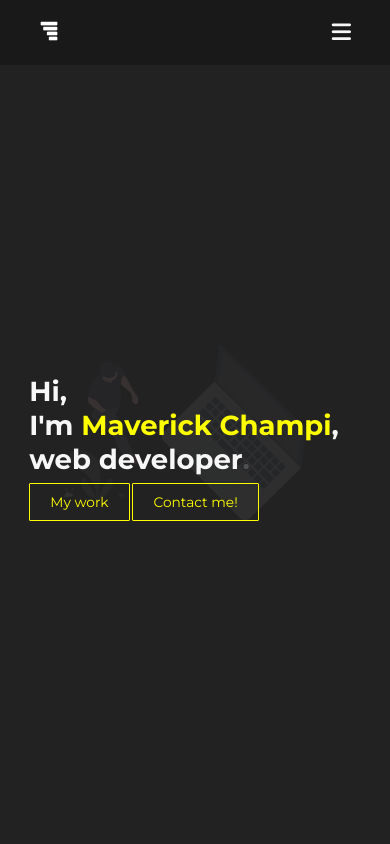
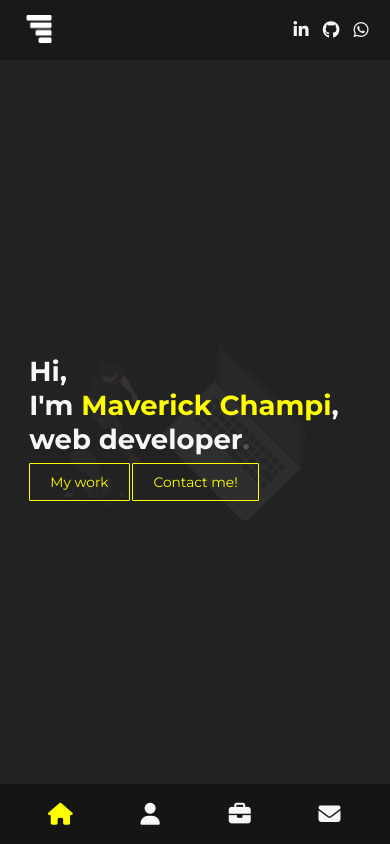
Before and after one commit to maverickchampi/portfolio, a PHP site: page / in a window 390 px wide. Run offline with PHP 8.4, Linux system fonts and the light colour scheme; some libraries are stand-ins or nearby versions.

Commit message:
detalles agregados al index

```diff
--- a/index.php
+++ b/index.php
@@ -26,7 +26,7 @@
         <nav class="navigation">
             <div class="logo">
                 <a href="index.php"> <img src="images/icon.png" alt="Logo"> </a>
-                <a href="#" class="burger" id="burger"><i class="fa fa-bars"></i></a>
+                <!-- <a href="#" class="burger" id="burger"><i class="fa fa-bars"></i></a> -->
             </div>
             <ol class="menu" id="menu">
                 <li>
--- a/scss/components/_header.scss
+++ b/scss/components/_header.scss
@@ -1,8 +1,8 @@
 .header {
   min-width: 250px;
   min-height: 250px;
+  height: 100vh;
   margin: auto;
-  height: 100vh;
   display: flex;
   align-items: center;
   justify-content: space-between;
@@ -121,7 +121,7 @@
       order: 2;
       // margin-top: 5%;
       width: 90%;
-      margin-top: 40px;
+      // margin-top: 40px;
       height: auto;
     }
     @media (max-width: $secondQuery) {
@@ -130,6 +130,7 @@
   }
 
   @media (max-width: $firstQuery) {
+    // height: auto;
     flex-direction: column;
     justify-content: center;
     &::after {
--- a/scss/components/_navigation.scss
+++ b/scss/components/_navigation.scss
@@ -28,9 +28,6 @@
         // width: 20%;
         // margin-left: -20px;
       }
-      @media (max-width: $secondQuery) {
-        width: 20px;
-      }
     }
 
     .burger {
@@ -51,12 +48,15 @@
       }
 
       @media (max-width: $secondQuery) {
-        display: flex;
+        // display: flex;
         // justify-content: start;
         justify-content: flex-end;
       }
     }
 
+    @media (max-height: 550px) {
+      height: 10%;
+    }
     @media (max-width: $firstQuery) {
       // border: 1px solid red;
       height: auto;
@@ -65,9 +65,9 @@
       justify-content: center;
     }
     @media (max-width: $secondQuery) {
-      width: 80%;
+      // width: 10%;
       // width: auto;
-      justify-content: space-between;
+      // justify-content: space-between;
       // justify-content: flex-end;
     }
   }
@@ -104,11 +104,11 @@
       justify-content: center;
       align-items: center;
       width: 60px;
-      height: 55px;
+      height: 65px;
       color: $thirdColor;
 
       i {
-        font-size: 1.8em;
+        font-size: 2em;
         color: $thirdColor;
       }
 
@@ -148,17 +148,20 @@
 
     @media (max-width: $firstQuery) {
       // border: 1px solid red;
-      height: auto;
-      width: 60%;
+      height: 60px;
+      // width: 60%;
+      position: fixed;
+      justify-content: space-evenly;
+      z-index: 998;
+      // top: 65px;
+      bottom: 0;
+      width: 100%;
+      background-color: #151515;
+      // left: 100%;
+      transition: all 0.3s ease-out;
     }
     @media (max-width: $secondQuery) {
-      position: fixed;
-      z-index: 998;
-      top: 65px;
-      width: 100%;
-      background-color: #151515;
-      left: 100%;
-      transition: all 0.3s ease-out;
+
     }
   }
 
@@ -174,12 +177,12 @@
       display: flex;
       justify-content: center;
       align-items: center;
-      height: 2.19em;
+      height: 40px;
       text-decoration: none;
 
       i {
         margin-bottom: 10px;
-        font-size: 25px;
+        font-size: 1.56em;
         color: $thirdColor;
 
         &:hover {
@@ -192,24 +195,26 @@
       }
 
       @media (max-width: $firstQuery) {
-        width: 6vw;
+        width: 40px;
       }
       @media (max-width: $secondQuery) {
+        width: 30px;
       }
     }
     @media (max-width: $firstQuery) {
       // border: 1px solid red;
       height: auto;
       width: 20%;
+      margin-right: 20px;
     }
     @media (max-width: $secondQuery) {
-      display: none;
+      // display: none;
     }
   }
 
   @media (max-width: $firstQuery) {
     width: 100%;
-    height: 65px;
+    height: 60px;
     order: 1;
     flex-direction: row;
     align-items: center;
@@ -217,6 +222,6 @@
   }
 
   @media (max-width: $secondQuery) {
-    justify-content: space-around;
+    // justify-content: space-evenly ;
   }
 }
--- a/scss/portfolio.css
+++ b/scss/portfolio.css
@@ -1,4 +1,5 @@
 body {
+  min-height: 400px;
   font-family: "Montserrat", sans-serif;
   background-color: #222222;
   color: #f7f7f7;
@@ -22,8 +23,8 @@ body {
 .header {
   min-width: 250px;
   min-height: 250px;
+  height: 100vh;
   margin: auto;
-  height: 100vh;
   display: -webkit-box;
   display: -ms-flexbox;
   display: flex;
@@ -160,7 +161,6 @@ body {
         -ms-flex-order: 2;
             order: 2;
     width: 90%;
-    margin-top: 40px;
     height: auto;
   }
 }
@@ -240,12 +240,6 @@ body {
   }
 }
 
-@media (max-width: 480px) {
-  .header .navigation .logo img {
-    width: 20px;
-  }
-}
-
 .header .navigation .logo .burger {
   display: none;
   text-decoration: none;
@@ -262,12 +256,15 @@ body {
 
 @media (max-width: 480px) {
   .header .navigation .logo .burger {
-    display: -webkit-box;
-    display: -ms-flexbox;
-    display: flex;
     -webkit-box-pack: end;
         -ms-flex-pack: end;
             justify-content: flex-end;
+  }
+}
+
+@media (max-height: 550px) {
+  .header .navigation .logo {
+    height: 10%;
   }
 }
 
@@ -278,15 +275,6 @@ body {
     -webkit-box-pack: center;
         -ms-flex-pack: center;
             justify-content: center;
-  }
-}
-
-@media (max-width: 480px) {
-  .header .navigation .logo {
-    width: 80%;
-    -webkit-box-pack: justify;
-        -ms-flex-pack: justify;
-            justify-content: space-between;
   }
 }
 
@@ -347,12 +335,12 @@ body {
       -ms-flex-align: center;
           align-items: center;
   width: 60px;
-  height: 55px;
+  height: 65px;
   color: #f7f7f7;
 }
 
 .header .navigation .menu .link i {
-  font-size: 1.8em;
+  font-size: 2em;
   color: #f7f7f7;
 }
 
@@ -398,19 +386,15 @@ body {
 
 @media (max-width: 767px) {
   .header .navigation .menu {
-    height: auto;
-    width: 60%;
-  }
-}
-
-@media (max-width: 480px) {
-  .header .navigation .menu {
+    height: 60px;
     position: fixed;
+    -webkit-box-pack: space-evenly;
+        -ms-flex-pack: space-evenly;
+            justify-content: space-evenly;
     z-index: 998;
-    top: 65px;
+    bottom: 0;
     width: 100%;
     background-color: #151515;
-    left: 100%;
     -webkit-transition: all 0.3s ease-out;
     transition: all 0.3s ease-out;
   }
@@ -434,13 +418,13 @@ body {
   -webkit-box-align: center;
       -ms-flex-align: center;
           align-items: center;
-  height: 2.19em;
+  height: 40px;
   text-decoration: none;
 }
 
 .header .navigation .social .link i {
   margin-bottom: 10px;
-  font-size: 25px;
+  font-size: 1.56em;
   color: #f7f7f7;
 }
 
@@ -456,7 +440,13 @@ body {
 
 @media (max-width: 767px) {
   .header .navigation .social .link {
-    width: 6vw;
+    width: 40px;
+  }
+}
+
+@media (max-width: 480px) {
+  .header .navigation .social .link {
+    width: 30px;
   }
 }
 
@@ -464,19 +454,14 @@ body {
   .header .navigation .social {
     height: auto;
     width: 20%;
-  }
-}
-
-@media (max-width: 480px) {
-  .header .navigation .social {
-    display: none;
+    margin-right: 20px;
   }
 }
 
 @media (max-width: 767px) {
   .header .navigation {
     width: 100%;
-    height: 65px;
+    height: 60px;
     -webkit-box-ordinal-group: 2;
         -ms-flex-order: 1;
             order: 1;
@@ -491,12 +476,5 @@ body {
   }
 }
 
-@media (max-width: 480px) {
-  .header .navigation {
-    -ms-flex-pack: distribute;
-        justify-content: space-around;
-  }
-}
-
 /*Header y navigation*/
 /*# sourceMappingURL=portfolio.css.map */
--- a/scss/portfolio.scss
+++ b/scss/portfolio.scss
@@ -1,6 +1,7 @@
 @import "components/variable";
 
 body {
+  min-height: 400px;
   font-family: $firstFont;
   background-color: $firstColor;
   color: $thirdColor;
```
Also changed, not shown: 1 other file.
